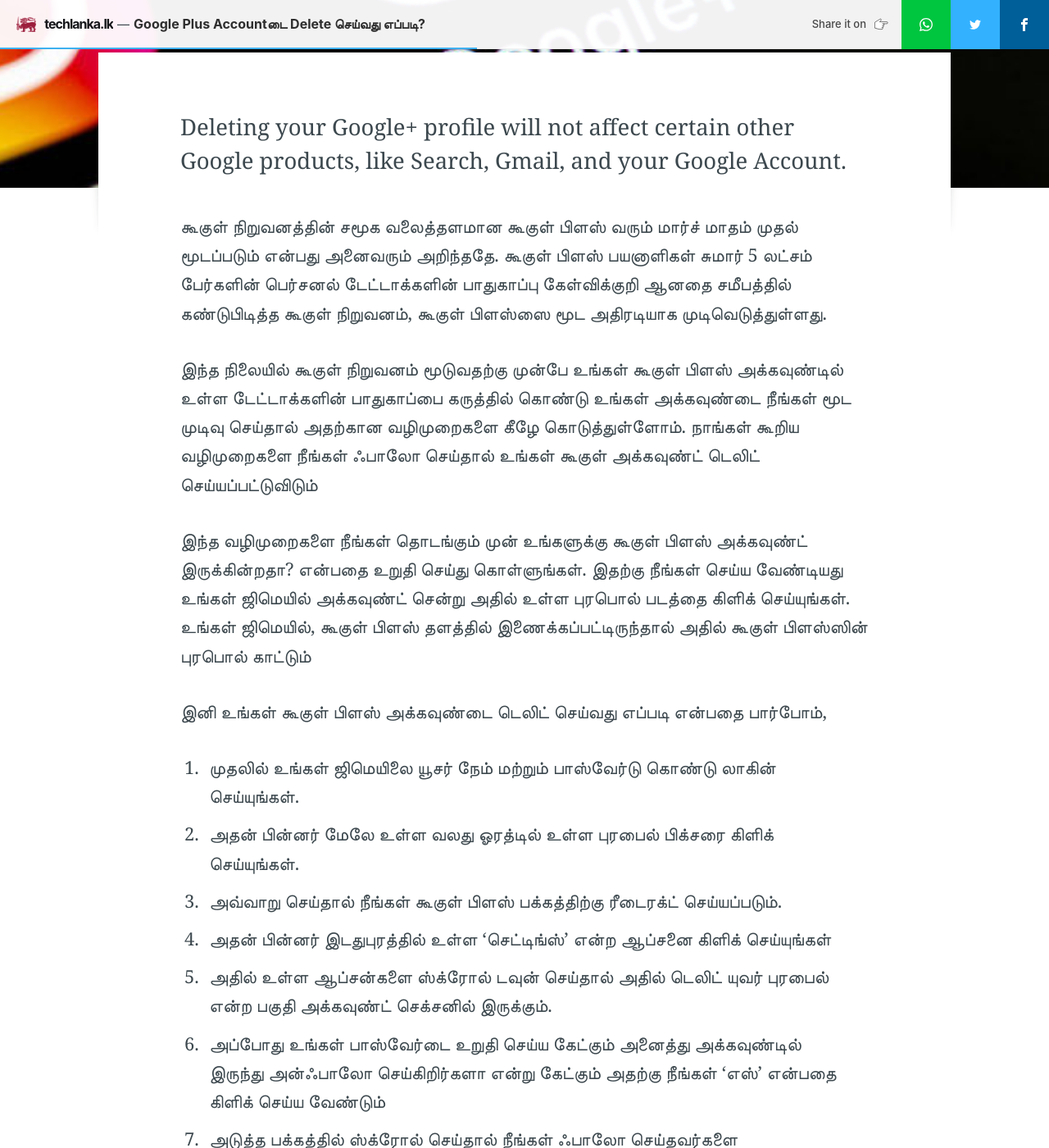
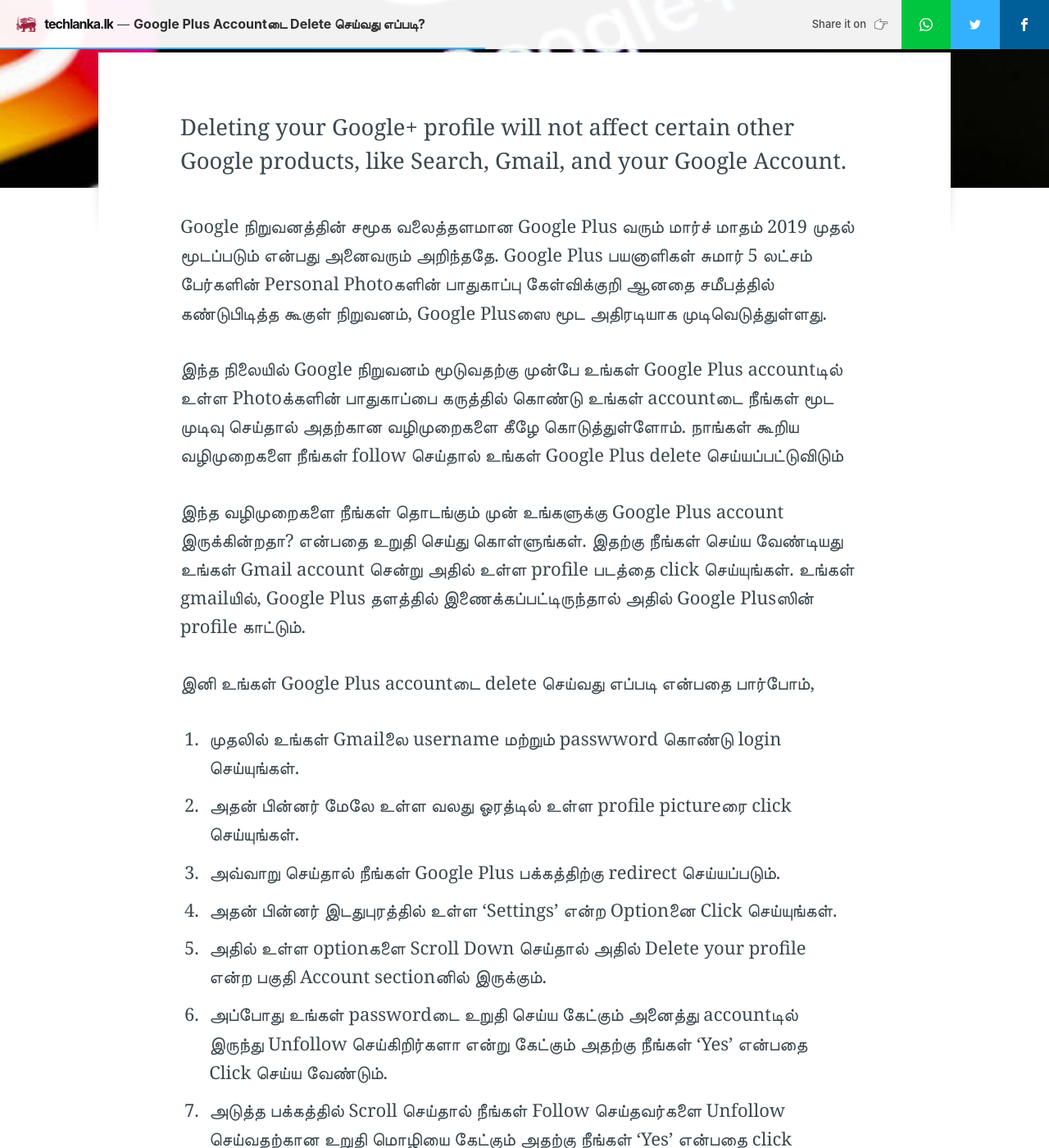
Before and after one commit to techlanka/blog, a Jekyll site: the page built from _posts/2018-10-19-how-to-delete-google-plus-account.md, in a window 1280 px wide and 1400 px high, scrolled down 890 px. Shown: the whole window at 82% size. Built offline with Jekyll 4.4.1, drawn with Linux system fonts in a browser that asks for light colours; nearby versions of some CDN libraries; comment, search, counter and statistics services are not loaded; some of the changed text lies outside the part shown.

Commit message:
Update 2018-10-19-how-to-delete-google-plus-account.md

```diff
--- a/_posts/2018-10-19-how-to-delete-google-plus-account.md
+++ b/_posts/2018-10-19-how-to-delete-google-plus-account.md
@@ -12,20 +12,20 @@
 ---
 Deleting your Google+ profile will not affect certain other Google products, like Search, Gmail, and your Google Account.
 
-கூகுள் நிறுவனத்தின் சமூக வலைத்தளமான கூகுள் பிளஸ் வரும் மார்ச் மாதம் முதல் மூடப்படும் என்பது அனைவரும் அறிந்ததே. கூகுள் பிளஸ் பயனாளிகள் சுமார் 5 லட்சம் பேர்களின் பெர்சனல் டேட்டாக்களின் பாதுகாப்பு கேள்விக்குறி ஆனதை சமீபத்தில் கண்டுபிடித்த கூகுள் நிறுவனம், கூகுள் பிளஸ்ஸை மூட அதிரடியாக முடிவெடுத்துள்ளது.
+Google நிறுவனத்தின் சமூக வலைத்தளமான Google Plus வரும் மார்ச் மாதம் 2019 முதல் மூடப்படும் என்பது அனைவரும் அறிந்ததே. Google Plus பயனாளிகள் சுமார் 5 லட்சம் பேர்களின் Personal Photoகளின் பாதுகாப்பு கேள்விக்குறி ஆனதை சமீபத்தில் கண்டுபிடித்த கூகுள் நிறுவனம், Google Plusஸை மூட அதிரடியாக முடிவெடுத்துள்ளது.
 
-இந்த நிலையில் கூகுள் நிறுவனம் மூடுவதற்கு முன்பே உங்கள் கூகுள் பிளஸ் அக்கவுண்டில் உள்ள டேட்டாக்களின் பாதுகாப்பை கருத்தில் கொண்டு உங்கள் அக்கவுண்டை நீங்கள் மூட முடிவு செய்தால் அதற்கான வழிமுறைகளை கீழே கொடுத்துள்ளோம். நாங்கள் கூறிய வழிமுறைகளை நீங்கள் ஃபாலோ செய்தால் உங்கள் கூகுள் அக்கவுண்ட் டெலிட் செய்யப்பட்டுவிடும்
+இந்த நிலையில் Google நிறுவனம் மூடுவதற்கு முன்பே உங்கள் Google Plus accountடில் உள்ள Photoக்களின் பாதுகாப்பை கருத்தில் கொண்டு உங்கள் accountடை நீங்கள் மூட முடிவு செய்தால் அதற்கான வழிமுறைகளை கீழே கொடுத்துள்ளோம். நாங்கள் கூறிய வழிமுறைகளை நீங்கள் follow செய்தால் உங்கள் Google Plus delete செய்யப்பட்டுவிடும்
 
-இந்த வழிமுறைகளை நீங்கள் தொடங்கும் முன் உங்களுக்கு கூகுள் பிளஸ் அக்கவுண்ட் இருக்கின்றதா? என்பதை உறுதி செய்து கொள்ளுங்கள். இதற்கு நீங்கள் செய்ய வேண்டியது உங்கள் ஜிமெயில் அக்கவுண்ட் சென்று அதில் உள்ள புரபொல் படத்தை கிளிக் செய்யுங்கள். உங்கள் ஜிமெயில், கூகுள் பிளஸ் தளத்தில் இணைக்கப்பட்டிருந்தால் அதில் கூகுள் பிளஸ்ஸின் புரபொல் காட்டும்
+இந்த வழிமுறைகளை நீங்கள் தொடங்கும் முன் உங்களுக்கு Google Plus account இருக்கின்றதா? என்பதை உறுதி செய்து கொள்ளுங்கள். இதற்கு நீங்கள் செய்ய வேண்டியது உங்கள் Gmail account சென்று அதில் உள்ள profile படத்தை click செய்யுங்கள். உங்கள் gmailயில், Google Plus தளத்தில் இணைக்கப்பட்டிருந்தால் அதில் Google Plusஸின் profile காட்டும்.
 
-இனி உங்கள் கூகுள் பிளஸ் அக்கவுண்டை டெலிட் செய்வது எப்படி என்பதை பார்போம்,
+இனி உங்கள் Google Plus accountடை delete செய்வது எப்படி என்பதை பார்போம்,
 
-1. முதலில் உங்கள் ஜிமெயிலை யூசர் நேம் மற்றும் பாஸ்வேர்டு கொண்டு லாகின் செய்யுங்கள்.
-2. அதன் பின்னர் மேலே உள்ள வலது ஓரத்டில் உள்ள புரபைல் பிக்சரை கிளிக் செய்யுங்கள்.
-3. அவ்வாறு செய்தால் நீங்கள் கூகுள் பிளஸ் பக்கத்திற்கு ரீடைரக்ட் செய்யப்படும்.
-4. அதன் பின்னர் இடதுபுரத்தில் உள்ள 'செட்டிங்ஸ்' என்ற ஆப்சனை கிளிக் செய்யுங்கள்
-5. அதில் உள்ள ஆப்சன்களை ஸ்க்ரோல் டவுன் செய்தால் அதில் டெலிட் யுவர் புரபைல் என்ற பகுதி அக்கவுண்ட் செக்சனில் இருக்கும்.
-6. அப்போது உங்கள் பாஸ்வேர்டை உறுதி செய்ய கேட்கும் அனைத்து அக்கவுண்டில் இருந்து அன்ஃபாலோ செய்கிறிர்களா என்று கேட்கும் அதற்கு நீங்கள் 'எஸ்' என்பதை கிளிக் செய்ய வேண்டும்
-7. அடுத்த பக்கத்தில் ஸ்க்ரோல் செய்தால் நீங்கள் ஃபாலோ செய்தவர்களை அன்ஃபாலோ செய்வதற்கான உறுதி மொழியை கேட்கும் அதற்கு நீங்கள் 'எஸ்' என்பதை க்ளிக் செய்து உறுதி செய்து கொள்ளூங்கள்.
-8. அதன் பின்னர் 'டெலிட்' என்ற பட்டனை கிளிக் செய்யுங்கள்.
-9. கடைசியாக உங்கள் அக்கவுண்ட் டெலிட் செய்யப்பட்டதை உறுதி செய்யும் மெசேஜ் வரும்.
+1. முதலில் உங்கள் Gmailலை username மற்றும் passwword கொண்டு login செய்யுங்கள்.
+2. அதன் பின்னர் மேலே உள்ள வலது ஓரத்டில் உள்ள profile pictureரை click செய்யுங்கள்.
+3. அவ்வாறு செய்தால் நீங்கள் Google Plus பக்கத்திற்கு redirect செய்யப்படும்.
+4. அதன் பின்னர் இடதுபுரத்தில் உள்ள 'Settings' என்ற Optionனை Click செய்யுங்கள்.
+5. அதில் உள்ள optionகளை Scroll Down செய்தால் அதில் Delete your profile என்ற பகுதி Account sectionனில் இருக்கும்.
+6. அப்போது உங்கள் passwordடை உறுதி செய்ய கேட்கும் அனைத்து accountடில் இருந்து Unfollow செய்கிறிர்களா என்று கேட்கும் அதற்கு நீங்கள் 'Yes' என்பதை Click செய்ய வேண்டும்.
+7. அடுத்த பக்கத்தில் Scroll செய்தால் நீங்கள் Follow செய்தவர்களை Unfollow செய்வதற்கான உறுதி மொழியை கேட்கும் அதற்கு நீங்கள் 'Yes' என்பதை click செய்து உறுதி செய்து கொள்ளூங்கள்.
+8. அதன் பின்னர் 'Delete' என்ற பட்டனை Click செய்யுங்கள்.
+9. கடைசியாக உங்கள் Account delete செய்யப்பட்டதை உறுதி செய்யும் message வரும்.
```
